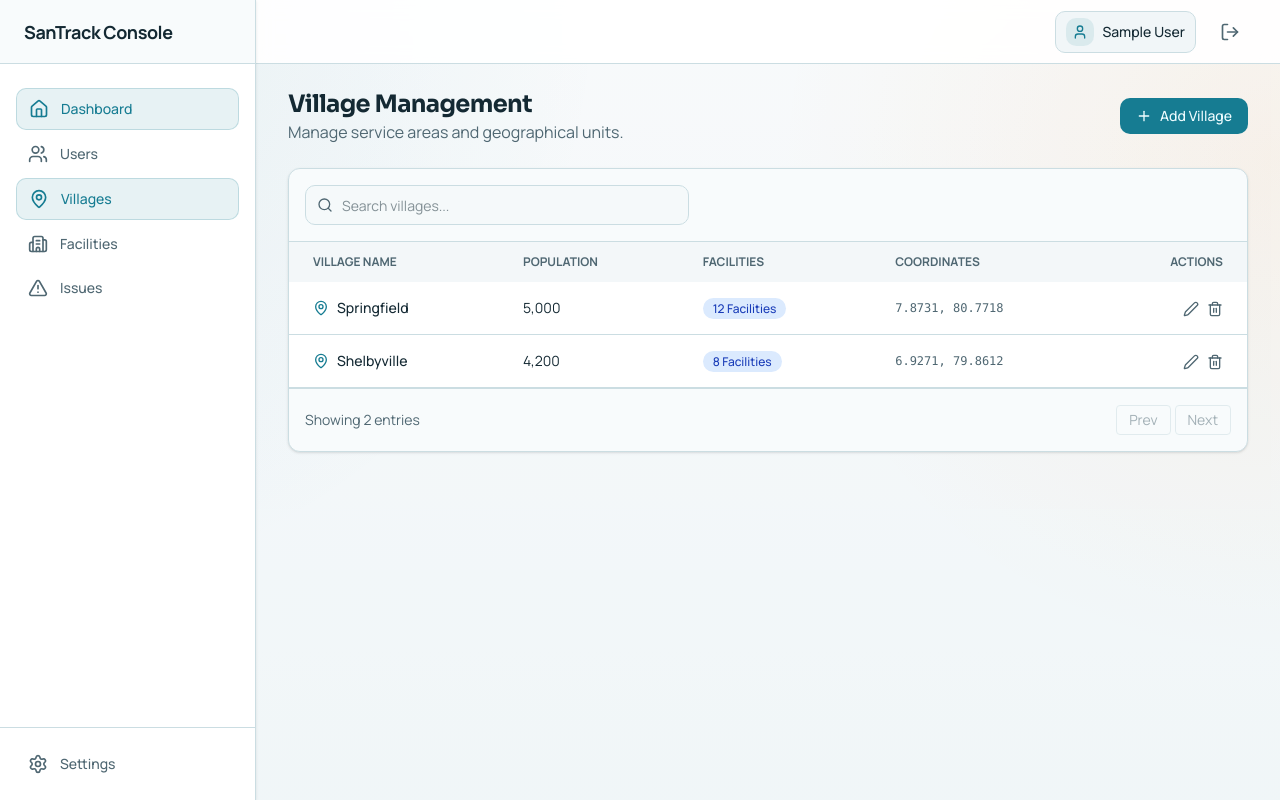
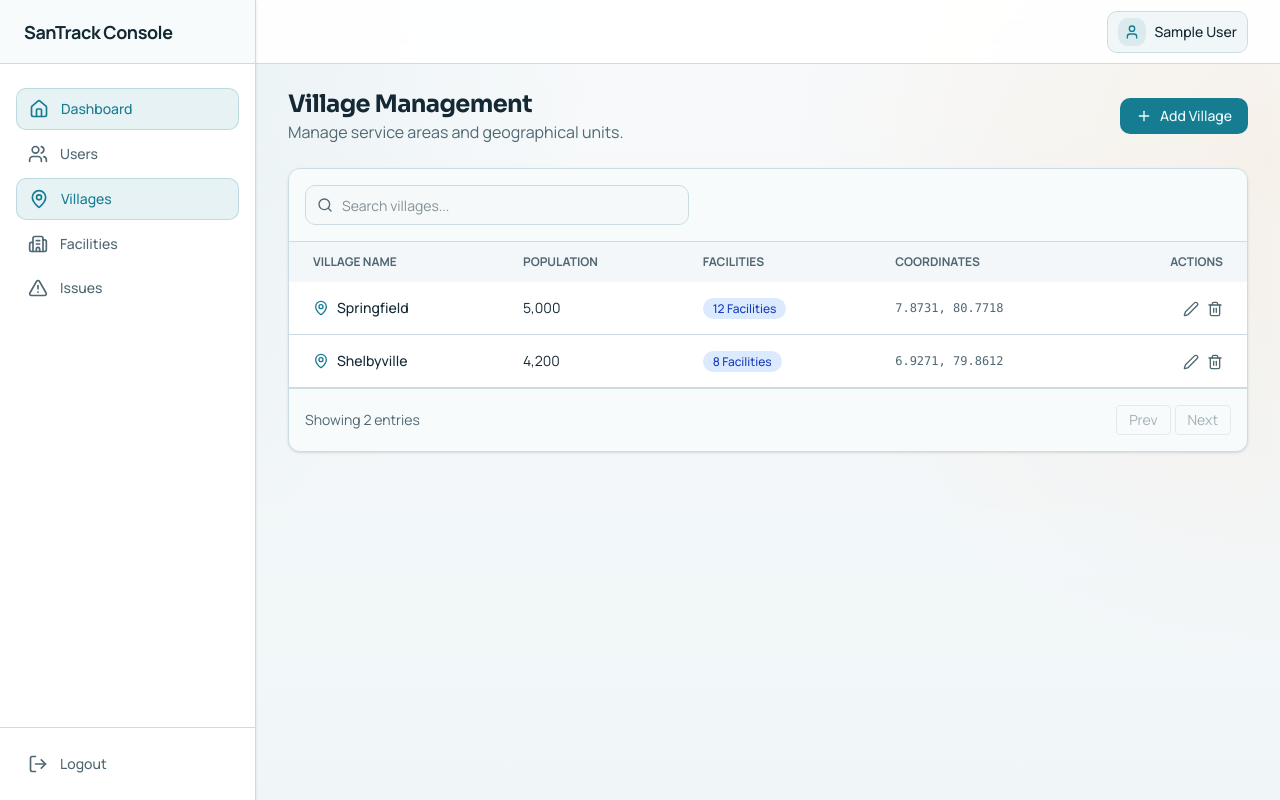
Before and after one commit to sanothan/SanTrack_frontend, a React (Vite) app: page /admin/villages in a window 1280 px wide. Built offline with nearby package versions, Linux system fonts and the light colour scheme; no server answers; sample sign-in values are in the browser's storage.

Commit message:
Moved a button

```diff
--- a/src/layouts/Sidebar.jsx
+++ b/src/layouts/Sidebar.jsx
@@ -8,13 +8,14 @@ import {
     ClipboardCheck,
     AlertTriangle,
     Settings,
+    LogOut,
     Users,
     Calendar
 } from 'lucide-react';
 import { cn } from '../utils/cn';
 
 const Sidebar = ({ isOpen, setOpen }) => {
-    const { user } = useAuth();
+    const { user, logout } = useAuth();
     const role = user?.role || 'community';
 
     const navItems = [
@@ -67,6 +68,7 @@ const Sidebar = ({ isOpen, setOpen }) => {
                     </nav>
 
                     <div className="p-4 border-t">
+                        {role === 'community' ? (
                             <NavLink
                                 to="/settings"
                                 className={({ isActive }) => cn(
@@ -79,6 +81,16 @@ const Sidebar = ({ isOpen, setOpen }) => {
                                 <Settings className="mr-3 h-5 w-5" />
                                 Settings
                             </NavLink>
+                        ) : (
+                            <button
+                                onClick={logout}
+                                className="w-full flex items-center px-3 py-2.5 text-sm font-medium rounded-md transition-colors text-muted-foreground hover:bg-muted hover:text-destructive"
+                                title="Logout"
+                            >
+                                <LogOut className="mr-3 h-5 w-5" />
+                                Logout
+                            </button>
+                        )}
                     </div>
                 </div>
             </aside>
--- a/src/layouts/TopNav.jsx
+++ b/src/layouts/TopNav.jsx
@@ -1,16 +1,9 @@
 import React from 'react';
-import { useNavigate } from 'react-router-dom';
-import { Menu, LogOut, User } from 'lucide-react';
+import { Menu, User } from 'lucide-react';
 import { useAuth } from '../context/AuthContext';
 
 const TopNav = ({ toggleSidebar }) => {
-    const { user, logout } = useAuth();
-    const navigate = useNavigate();
-
-    const handleLogout = () => {
-        logout();
-        navigate('/login');
-    };
+    const { user } = useAuth();
 
     return (
         <header className="h-16 bg-card/90 backdrop-blur border-b flex items-center justify-between px-4 sm:px-6 lg:px-8">
@@ -33,13 +26,6 @@ const TopNav = ({ toggleSidebar }) => {
                     </span>
                 </div>
 
-                <button
-                    onClick={handleLogout}
-                    className="p-2 text-muted-foreground hover:text-destructive transition-colors rounded-md"
-                    title="Logout"
-                >
-                    <LogOut className="h-5 w-5" />
-                </button>
             </div>
         </header>
     );
```
Lines whose indentation alone changed are shown as unchanged.
